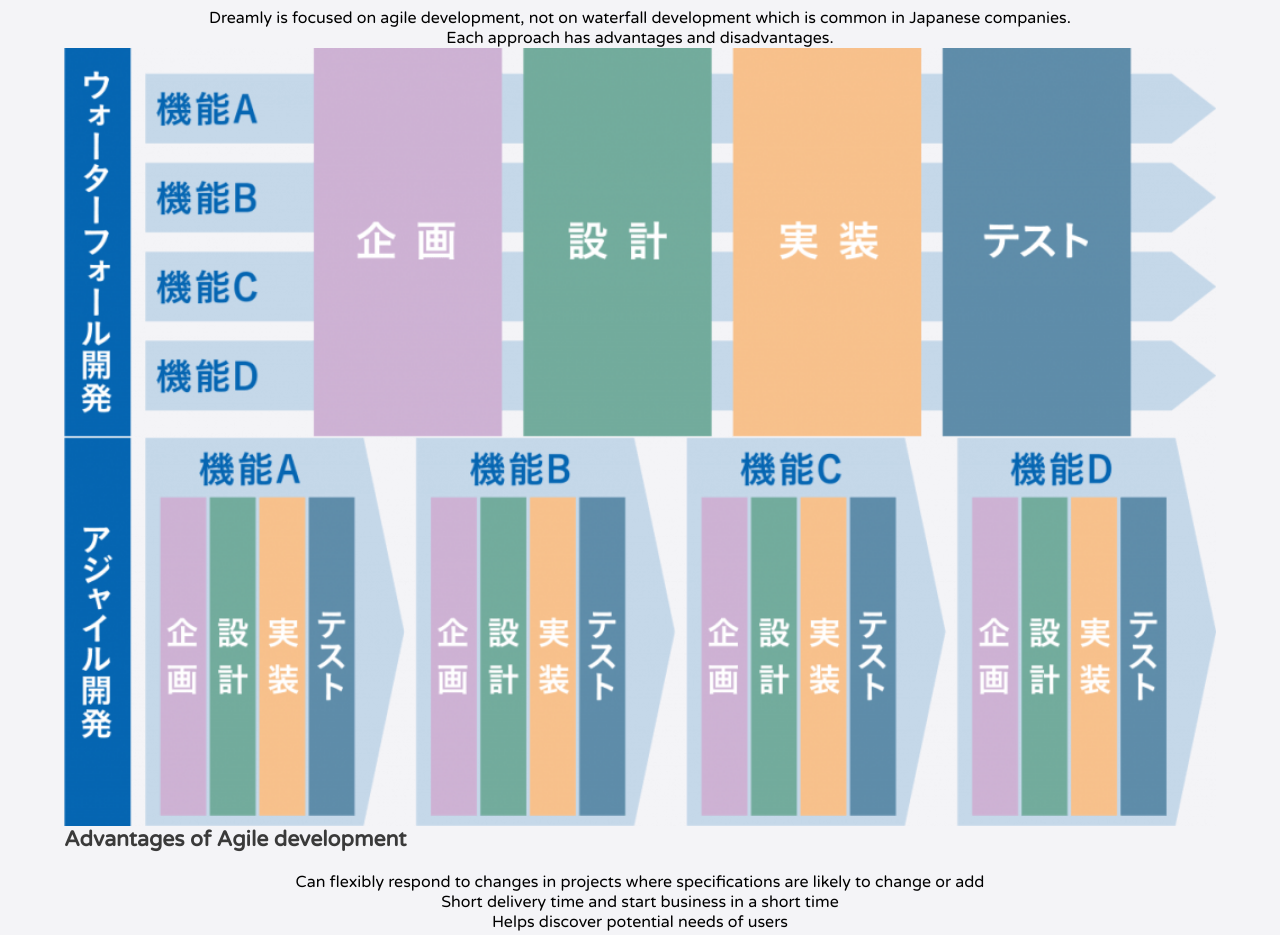
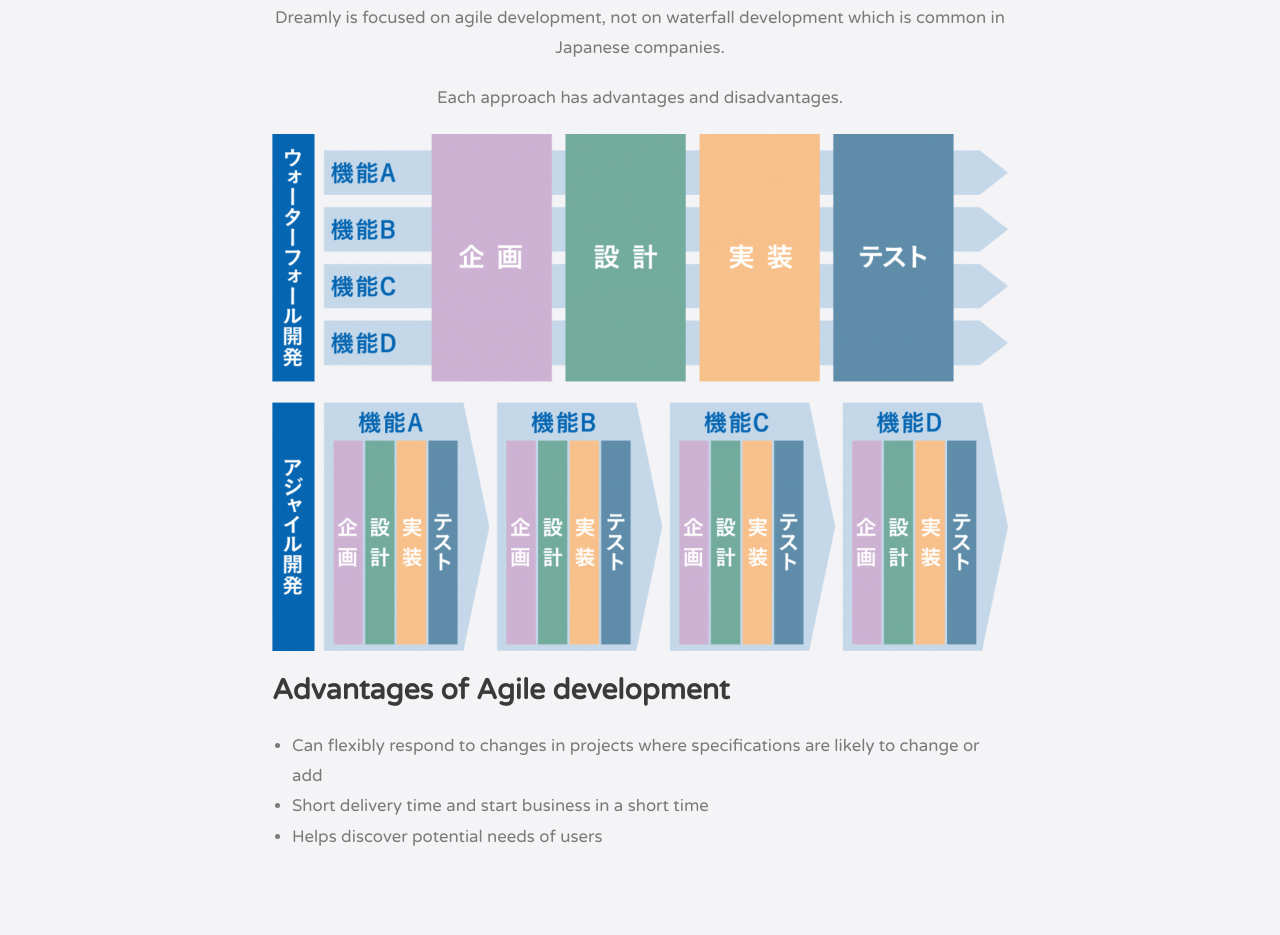
Before and after one commit to pubudu-ranasinghe/dreamly-company-website, a Gatsby site: page / in a window 1280 px wide. Shown: the part 1973-2908 px from the top of the page. Built offline with nearby package versions, Linux system fonts and the light colour scheme; Gatsby itself is replaced by a stand-in of ours.

Commit message:
build: add styling to developmentprocess

```diff
--- a/src/components/views/Layout/Section.tsx
+++ b/src/components/views/Layout/Section.tsx
@@ -15,6 +15,7 @@ const Divider = styled.hr(
   ({ theme }) => css`
     width: 10%;
     border: 1px solid ${theme.color.background.secondary};
+    margin-bottom: 20px;
   `
 )
 
@@ -23,6 +24,7 @@ const Section = (props: Props) => {
   const StyledSection = styled.section(
     ({ theme }) => css`
       background-color: ${props.grey ? '#f4f4f7' : 'inherit'};
+      padding: 10px;
     `
   )
   return (
--- a/src/components/views/home/DevelopmentProcess.tsx
+++ b/src/components/views/home/DevelopmentProcess.tsx
@@ -13,12 +13,52 @@ const StyledH3 = styled.h3(
     font-weight: bold;
     margin-bottom: 20px;
     text-align: left;
+    line-height: 1.4;
+    @media (min-width: ${theme.range.screen.mobileToTablet}) {
+    }
+    @media (min-width: ${theme.range.screen.tabletToDesktop}) {
+      font-size: ${ theme.size.font.huge };
+    }
+  `
+)
+
+const StyledP = styled.p(
+  ({ theme }) => css`
+    margin-bottom: 1.2em;
   `
 )
 
 const Wrapper = styled.div(
   ({ theme }) => css`
-    padding: 5%;
+    color: #7a7a7a;
+    line-height: 1.8;
+    font-size: 16.8px;
+    padding: 20px 10px;
+    margin-bottom: 20px;
+    @media (min-width: ${theme.range.screen.mobileToTablet}) {
+    }
+    @media (min-width: ${theme.range.screen.tabletToDesktop}) {
+      margin: 0 20% 10% 20%;
+    }
+  `
+)
+
+const StyledImg = styled(Img)(
+  ({ theme }) => css`
+    margin-bottom: 20px;
+    @media (min-width: ${theme.range.screen.mobileToTablet}) {
+    }
+    @media (min-width: ${theme.range.screen.tabletToDesktop}) {
+    }
+  `
+)
+
+const Ul = styled.ul(
+  ({ theme }) => css`
+    text-align: left;
+    list-style-type: disc;
+    list-style-position: outside;
+    padding-left: 20px;
   `
 )
 
@@ -53,20 +93,20 @@ const DevelopmentProcess = (props: Props) => {
 
   return (
     <Section title="Development process" grey >
-    <Wrapper>
-        <p>Dreamly is focused on agile development, not on waterfall development which is common in Japanese companies.</p>
-        <p>Each approach has advantages and disadvantages.</p>
+      <Wrapper>
+        <StyledP>Dreamly is focused on agile development, not on waterfall development which is common in Japanese companies.</StyledP>
+        <StyledP>Each approach has advantages and disadvantages.</StyledP>
 
-        <Img fluid={ data.image.childImageSharp.fluid } />
-        <Img fluid={ data.image2.childImageSharp.fluid } />
+        <StyledImg fluid={ data.image.childImageSharp.fluid } />
+        <StyledImg fluid={ data.image2.childImageSharp.fluid } />
 
         <StyledH3>Advantages of Agile development</StyledH3>
 
-        <ol>
+        <Ul>
           <li>Can flexibly respond to changes in projects where specifications are likely to change or add</li>
           <li>Short delivery time and start business in a short time</li>
           <li>Helps discover potential needs of users</li>
-        </ol>
+        </Ul>
 
       </Wrapper>
     </Section>
```
